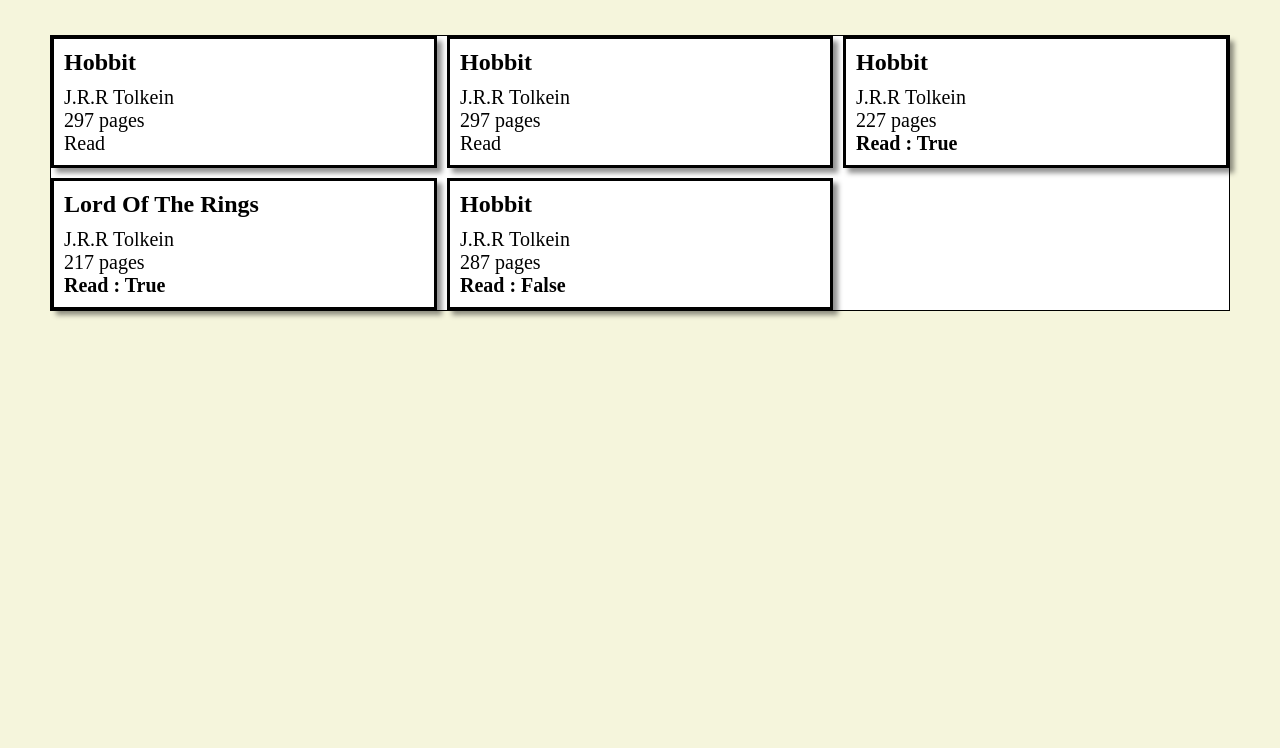
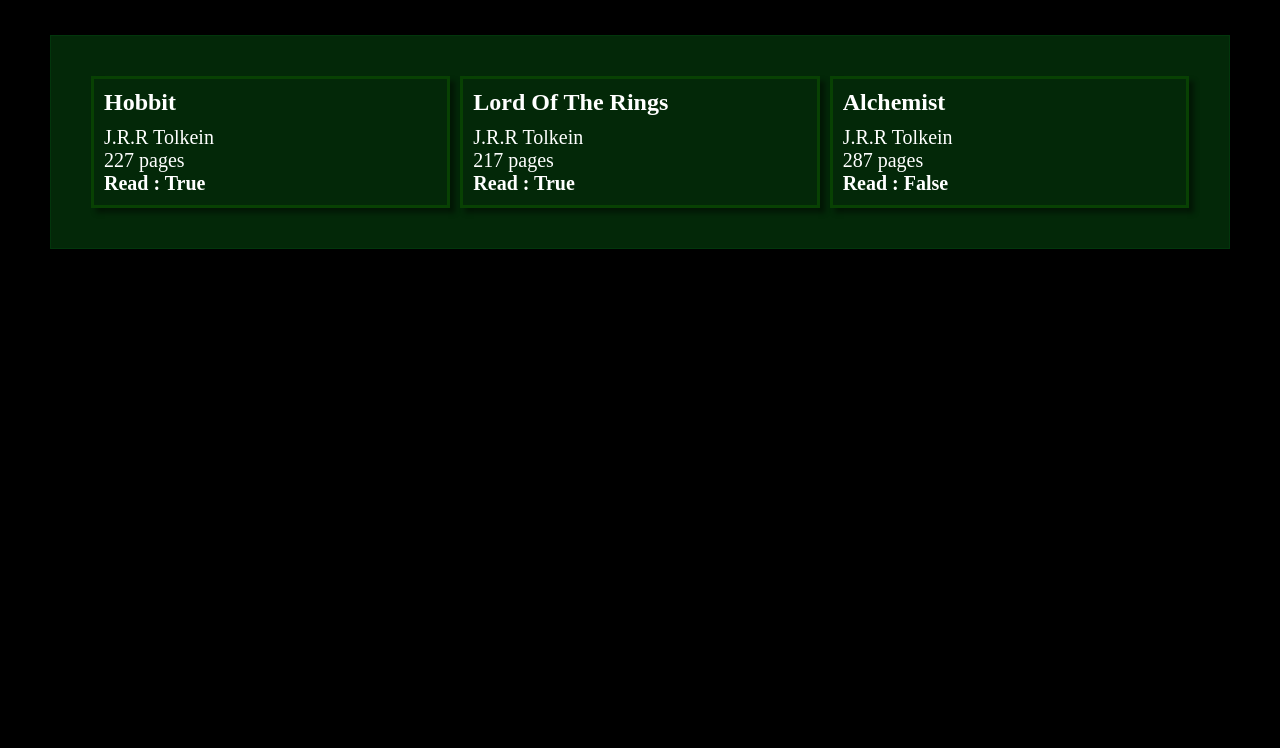
Before and after one commit to mustafa-bhatti/Library, a plain HTML site: page index.html in a window 1280 px wide. Shown: the part 52-800 px from the top of the page. Drawn offline with Linux system fonts and the light colour scheme.

Commit message:
change the theme to dark

```diff
--- a/index.html
+++ b/index.html
@@ -9,18 +9,6 @@
 <body>
     <h1>Library</h1>
     <div class="books-container">
-        <div class="book-card">
-            <p>Hobbit</p>
-            <p>J.R.R Tolkein</p>
-            <p>297 pages</p>
-            <p>Read</p>
-        </div>
-        <div class="book-card">
-            <p>Hobbit</p>
-            <p>J.R.R Tolkein</p>
-            <p>297 pages</p>
-            <p>Read</p>
-        </div>
 
         </div>
     </div>
--- a/script.js
+++ b/script.js
@@ -19,7 +19,7 @@ function addBookToLibrary(name,author,pages,read){
 }
 addBookToLibrary("Hobbit", "J.R.R Tolkein", 227, "true");
 addBookToLibrary("Lord Of The Rings", "J.R.R Tolkein", 217, "true");
-addBookToLibrary("Hobbit", "J.R.R Tolkein", 287, "false");
+addBookToLibrary("Alchemist", "J.R.R Tolkein", 287, "false");
 
 const booksContainer = document.querySelector(".books-container");
 console.log(booksContainer)
--- a/styles.css
+++ b/styles.css
@@ -4,20 +4,23 @@
     box-sizing: border-box;
 }
 body{
-    background-color: beige;
+    color: white;
+    background-color: rgb(0, 0, 0);
 }
 
 .books-container{
     display: grid;
     margin: 50px;
+    padding: 40px;
     grid-template-columns: repeat(auto-fit, minmax(300px,1fr));
-    background-color: white;
+    background-color: rgb(3, 40, 8);
     gap: 10px;
-    border: 1px solid black;
+    border: 1px solid rgb(2, 54, 12);
 }
 .book-card{
+    color:white;
     padding: 10px;
-    border: 3px solid black;
+    border: 3px solid rgb(8, 65, 3);
     box-shadow: 5px 5px 5px rgba(0, 0, 0, 0.432);
     font-size: 20px;
 }
```
